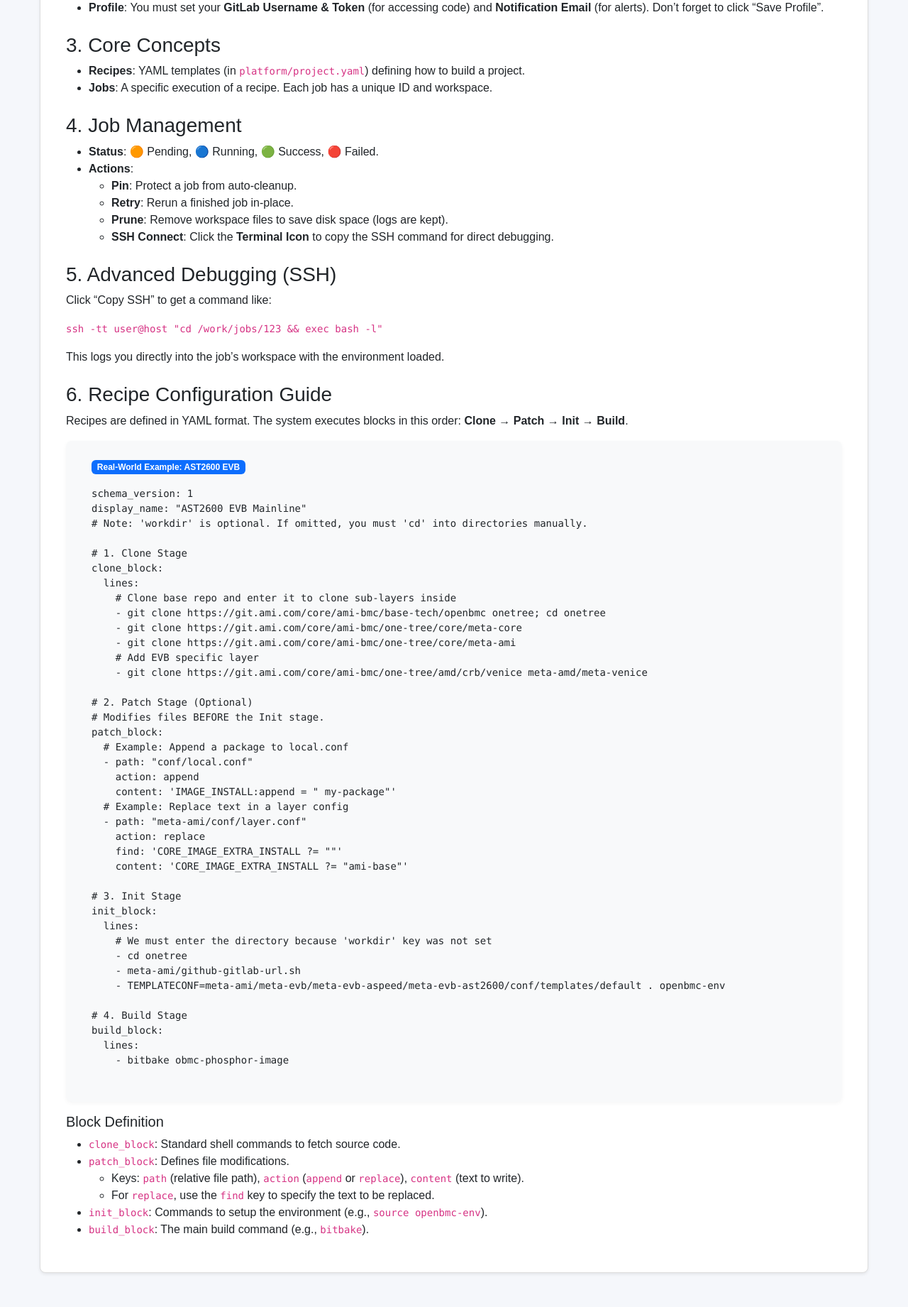
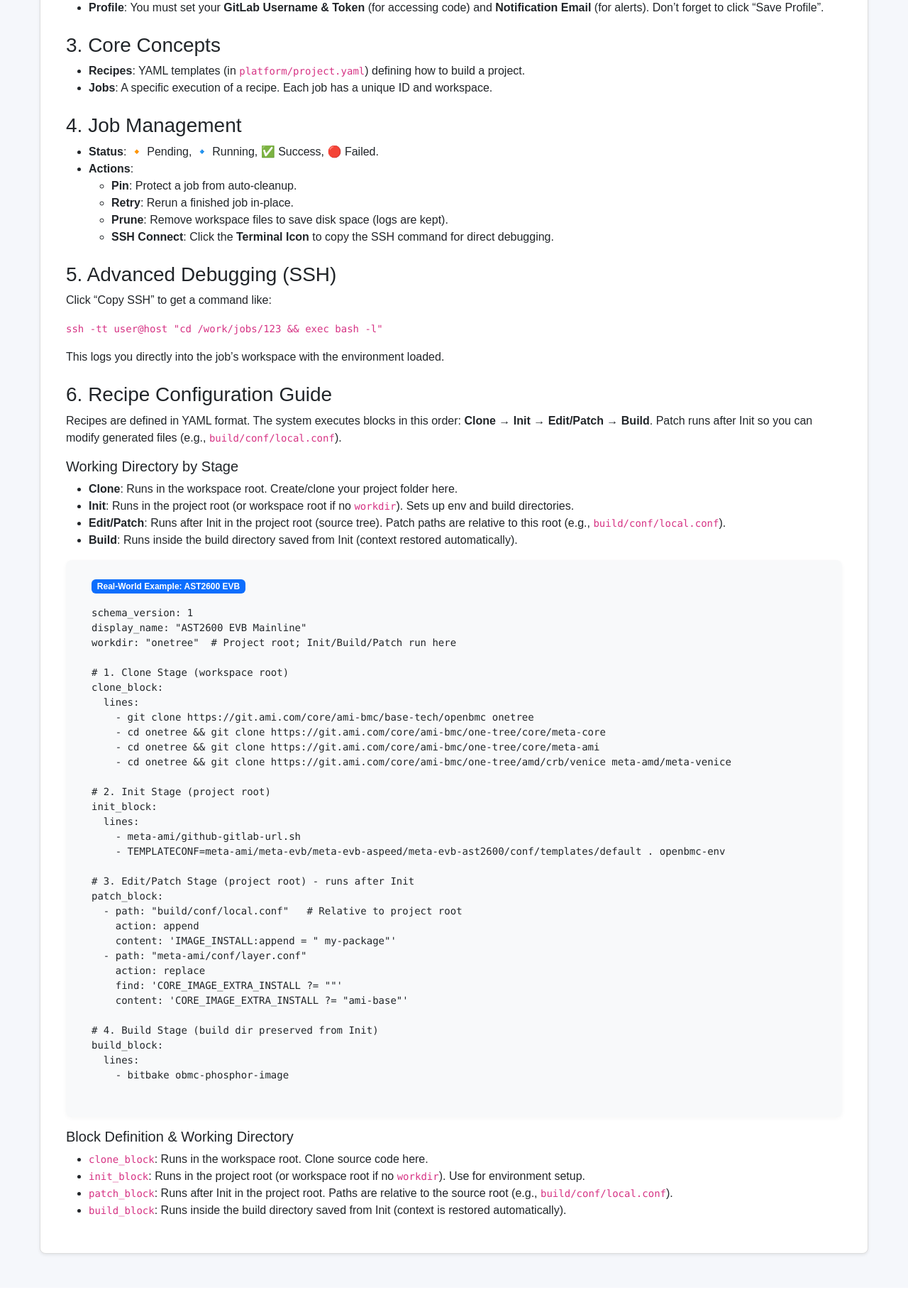
Before and after one commit to hanhanlee/autobuild_onetree, a FastAPI app: page /help in a window 1280 px wide. Shown: the part 340-2181 px from the top of the page at 71% size. After the commit the page ends 2110 px from the top, so only its background shows below. Run offline with FastAPI, Linux system fonts and the light colour scheme; some libraries are stand-ins or nearby versions.

Commit message:
docs: update help page for v0.90 edit/patch logic
- Update execution order documentation to: Clone -> Init -> Edit/Patch
  -> Build.
- Clarify that Edit/Patch stage runs at the Project Root (Source
  Tree), allowing modifications to Init-generated files via relative
  paths (e.g., `build/conf/local.conf`).
- Update the "Real-World Example" YAML to demonstrate the `workdir`
  property and correct patching paths.
- Synchronize Chinese translations with the new logic.

```diff
--- a/templates/help.html
+++ b/templates/help.html
@@ -36,7 +36,7 @@
 
       <h3 class="mt-4">4. Job Management</h3>
       <ul>
-        <li><strong>Status</strong>: 🟠 Pending, 🔵 Running, 🟢 Success, 🔴 Failed.</li>
+        <li><strong>Status</strong>: 🔸 Pending, 🔹 Running, ✅ Success, 🔴 Failed.</li>
         <li><strong>Actions</strong>:
           <ul>
             <li><strong>Pin</strong>: Protect a job from auto-cleanup.</li>
@@ -53,7 +53,15 @@
       <p>This logs you directly into the job’s workspace with the environment loaded.</p>
 
       <h3 class="mt-4">6. Recipe Configuration Guide</h3>
-      <p>Recipes are defined in YAML format. The system executes blocks in this order: <strong>Clone &rarr; Patch &rarr; Init &rarr; Build</strong>.</p>
+      <p>Recipes are defined in YAML format. The system executes blocks in this order: <strong>Clone &rarr; Init &rarr; Edit/Patch &rarr; Build</strong>. Patch runs after Init so you can modify generated files (e.g., <code>build/conf/local.conf</code>).</p>
+
+      <h5 class="mt-3">Working Directory by Stage</h5>
+      <ul>
+        <li><strong>Clone</strong>: Runs in the workspace root. Create/clone your project folder here.</li>
+        <li><strong>Init</strong>: Runs in the project root (or workspace root if no <code>workdir</code>). Sets up env and build directories.</li>
+        <li><strong>Edit/Patch</strong>: Runs after Init in the project root (source tree). Patch paths are relative to this root (e.g., <code>build/conf/local.conf</code>).</li>
+        <li><strong>Build</strong>: Runs inside the build directory saved from Init (context restored automatically).</li>
+      </ul>
 
       <div class="card bg-light border-0">
         <div class="card-header bg-transparent border-0 pb-0">
@@ -62,159 +70,143 @@
         <div class="card-body p-3">
 <pre><code class="language-yaml">schema_version: 1
 display_name: "AST2600 EVB Mainline"
-# Note: 'workdir' is optional. If omitted, you must 'cd' into directories manually.
+workdir: "onetree"  # Project root; Init/Build/Patch run here
 
-# 1. Clone Stage
+# 1. Clone Stage (workspace root)
 clone_block:
   lines:
-    # Clone base repo and enter it to clone sub-layers inside
-    - git clone https://git.ami.com/core/ami-bmc/base-tech/openbmc onetree; cd onetree
-    - git clone https://git.ami.com/core/ami-bmc/one-tree/core/meta-core
-    - git clone https://git.ami.com/core/ami-bmc/one-tree/core/meta-ami
-    # Add EVB specific layer
-    - git clone https://git.ami.com/core/ami-bmc/one-tree/amd/crb/venice meta-amd/meta-venice
+    - git clone https://git.ami.com/core/ami-bmc/base-tech/openbmc onetree
+    - cd onetree && git clone https://git.ami.com/core/ami-bmc/one-tree/core/meta-core
+    - cd onetree && git clone https://git.ami.com/core/ami-bmc/one-tree/core/meta-ami
+    - cd onetree && git clone https://git.ami.com/core/ami-bmc/one-tree/amd/crb/venice meta-amd/meta-venice
 
-# 2. Patch Stage (Optional)
-# Modifies files BEFORE the Init stage.
+# 2. Init Stage (project root)
+init_block:
+  lines:
+    - meta-ami/github-gitlab-url.sh
+    - TEMPLATECONF=meta-ami/meta-evb/meta-evb-aspeed/meta-evb-ast2600/conf/templates/default . openbmc-env
+
+# 3. Edit/Patch Stage (project root) - runs after Init
 patch_block:
-  # Example: Append a package to local.conf
-  - path: "conf/local.conf"
+  - path: "build/conf/local.conf"   # Relative to project root
     action: append
     content: 'IMAGE_INSTALL:append = " my-package"'
-  # Example: Replace text in a layer config
   - path: "meta-ami/conf/layer.conf"
     action: replace
     find: 'CORE_IMAGE_EXTRA_INSTALL ?= ""'
     content: 'CORE_IMAGE_EXTRA_INSTALL ?= "ami-base"'
 
-# 3. Init Stage
-init_block:
-  lines:
-    # We must enter the directory because 'workdir' key was not set
-    - cd onetree
-    - meta-ami/github-gitlab-url.sh
-    - TEMPLATECONF=meta-ami/meta-evb/meta-evb-aspeed/meta-evb-ast2600/conf/templates/default . openbmc-env
-
-# 4. Build Stage
+# 4. Build Stage (build dir preserved from Init)
 build_block:
   lines:
     - bitbake obmc-phosphor-image</code></pre>
         </div>
       </div>
 
-      <h5 class="mt-3">Block Definition</h5>
+      <h5 class="mt-3">Block Definition &amp; Working Directory</h5>
       <ul>
-          <li><code>clone_block</code>: Standard shell commands to fetch source code.</li>
-          <li><code>patch_block</code>: Defines file modifications.
-              <ul>
-                  <li>Keys: <code>path</code> (relative file path), <code>action</code> (<code>append</code> or <code>replace</code>), <code>content</code> (text to write).</li>
-                  <li>For <code>replace</code>, use the <code>find</code> key to specify the text to be replaced.</li>
-              </ul>
-          </li>
-          <li><code>init_block</code>: Commands to setup the environment (e.g., <code>source openbmc-env</code>).</li>
-          <li><code>build_block</code>: The main build command (e.g., <code>bitbake</code>).</li>
+          <li><code>clone_block</code>: Runs in the workspace root. Clone source code here.</li>
+          <li><code>init_block</code>: Runs in the project root (or workspace root if no <code>workdir</code>). Use for environment setup.</li>
+          <li><code>patch_block</code>: Runs after Init in the project root. Paths are relative to the source root (e.g., <code>build/conf/local.conf</code>).</li>
+          <li><code>build_block</code>: Runs inside the build directory saved from Init (context is restored automatically).</li>
       </ul>
     </div>
 
     <div id="lang-zh" style="display: none;">
-      <h3 class="mt-4">1. 快速上手 (Quick Start)</h3>
+      <h3 class="mt-4">1. 快速開始 (Quick Start)</h3>
       <ol>
-          <li><strong>登入</strong>：使用您的系統帳號登入。</li>
-          <li><strong>設定 Profile</strong>：前往 My Profile，填寫您的 GitLab Token 與 Email。</li>
-          <li><strong>建立 Job</strong>：點擊 "Create Job"，選擇一個 Recipe，然後按下 Create。</li>
-          <li><strong>等待通知</strong>：完成後您會收到 Email 通知。</li>
+          <li><strong>登入</strong>：使用系統帳密登入。</li>
+          <li><strong>設定 Profile</strong>：到 My Profile 填寫 GitLab Token 與 Email。</li>
+          <li><strong>建立 Job</strong>：點選 Create Job，選擇 Recipe 後按 Create。</li>
+          <li><strong>等待通知</strong>：完成後會寄送 Email 通知。</li>
       </ol>
 
-      <h3 class="mt-4">2. 初次設定 (Initial Setup)</h3>
+      <h3 class="mt-4">2. 初始設定 (Initial Setup)</h3>
       <ul>
-          <li><strong>Profile 設定</strong>：您必須設定 <strong>GitLab Username &amp; Token</strong> (用於存取程式碼) 以及 <strong>Notification Email</strong> (接收通知)。設定完成後請記得點擊 "Save Profile"。</li>
+          <li><strong>Profile 必填</strong>：需填寫 <strong>GitLab Username &amp; Token</strong>（取得程式碼）與 <strong>Notification Email</strong>（通知），並按下 “Save Profile”。</li>
       </ul>
 
       <h3 class="mt-4">3. 核心概念 (Core Concepts)</h3>
       <ul>
-          <li><strong>Recipes (配方)</strong>：定義如何建置專案的 YAML 模板 (位於 <code>platform/project.yaml</code>)。</li>
-          <li><strong>Jobs (任務)</strong>：Recipe 的一次執行實例。每個 Job 都有獨立的 ID 與 Workspace。</li>
+          <li><strong>Recipes（配方）</strong>：定義建置流程的 YAML（放在 <code>platform/project.yaml</code>）。</li>
+          <li><strong>Jobs（任務）</strong>：一次 Recipe 執行，每個 Job 有獨立 ID 與 Workspace。</li>
       </ul>
 
       <h3 class="mt-4">4. 任務管理 (Job Management)</h3>
       <ul>
-          <li><strong>狀態</strong>：<span class="text-warning">🟠 Pending (排隊中)</span>, <span class="text-primary">🔵 Running (執行中)</span>, <span class="text-success">🟢 Success (成功)</span>, <span class="text-danger">🔴 Failed (失敗)</span>。</li>
+          <li><strong>狀態</strong>：🔸 Pending、🔹 Running、✅ Success、🔴 Failed。</li>
           <li><strong>操作</strong>：
               <ul>
-                  <li><strong>Pin (釘選)</strong>：保護 Job 不被自動清理。</li>
-                  <li><strong>Retry (重試)</strong>：原地重新執行已結束的 Job。</li>
-                  <li><strong>Prune (清理)</strong>：刪除 Workspace 檔案以釋放空間 (保留 Log)。</li>
-                  <li><strong>SSH Connect</strong>：點擊 <strong>終端機圖示</strong> 可複製 SSH 指令進行除錯。</li>
+                  <li><strong>Pin</strong>：防止任務被自動清理。</li>
+                  <li><strong>Retry</strong>：重新執行已完成的任務。</li>
+                  <li><strong>Prune</strong>：清理 Workspace 節省空間（保留 Log）。</li>
+                  <li><strong>SSH Connect</strong>：點「終端機圖示」複製 SSH 指令以便除錯。</li>
               </ul>
           </li>
       </ul>
 
       <h3 class="mt-4">5. 進階除錯 (SSH)</h3>
-      <p>點擊列表中的 "Copy SSH" 按鈕可取得如下指令：</p>
+      <p>按下 “Copy SSH” 會得到：</p>
       <blockquote><code>ssh -tt user@host "cd /work/jobs/123 &amp;&amp; exec bash -l"</code></blockquote>
-      <p>這能讓您直接登入該 Job 的 Workspace 並載入好環境變數。</p>
+      <p>會直接進入該 Job 的 Workspace，環境已載入。</p>
 
       <h3 class="mt-4">6. Recipe 配置指南 (Recipe Configuration Guide)</h3>
-      <p>Recipe 使用 YAML 格式定義。系統執行順序為：<strong>Clone &rarr; Patch &rarr; Init &rarr; Build</strong>。</p>
+      <p>Recipe 以 YAML 定義，執行順序為 <strong>Clone &rarr; Init &rarr; Edit/Patch &rarr; Build</strong>。Patch 排在 Init 之後，可修改 Init 產生的檔案（例如 <code>build/conf/local.conf</code>）。</p>
+
+      <h5 class="mt-3">各階段工作目錄</h5>
+      <ul>
+          <li><strong>Clone</strong>：在 workspace root 執行，用來建立/clone 專案目錄。</li>
+          <li><strong>Init</strong>：在專案根目錄執行（未設定 <code>workdir</code> 則在 workspace root），用來設定環境與建立 build 目錄。</li>
+          <li><strong>Edit/Patch</strong>：Init 之後在專案根目錄執行，路徑以原始碼根目錄為基準（例如 <code>build/conf/local.conf</code>）。</li>
+          <li><strong>Build</strong>：在 Init 保存的 build 目錄內執行（自動還原 context）。</li>
+      </ul>
 
       <div class="card bg-light border-0">
         <div class="card-header bg-transparent border-0 pb-0">
-            <span class="badge bg-primary">實例參考: AST2600 EVB</span>
+            <span class="badge bg-primary">實例：AST2600 EVB</span>
         </div>
         <div class="card-body p-3">
           <pre><code class="language-yaml">schema_version: 1
 display_name: "AST2600 EVB Mainline"
-# 注意: 'workdir' 是選填的。如果省略，您必須在指令中手動 'cd' 進入目錄。
+workdir: "onetree"  # 專案根目錄，Init/Build/Patch 都在這裡
 
-# 1. Clone 階段
+# 1. Clone 階段 (workspace root)
 clone_block:
   lines:
-    # Clone 基礎 repo 並進入目錄以 clone 子層
-    - git clone https://git.ami.com/core/ami-bmc/base-tech/openbmc onetree; cd onetree
-    - git clone https://git.ami.com/core/ami-bmc/one-tree/core/meta-core
-    - git clone https://git.ami.com/core/ami-bmc/one-tree/core/meta-ami
-    # 加入 EVB 特定層
-    - git clone https://git.ami.com/core/ami-bmc/one-tree/amd/crb/venice meta-amd/meta-venice
+    - git clone https://git.ami.com/core/ami-bmc/base-tech/openbmc onetree
+    - cd onetree && git clone https://git.ami.com/core/ami-bmc/one-tree/core/meta-core
+    - cd onetree && git clone https://git.ami.com/core/ami-bmc/one-tree/core/meta-ami
+    - cd onetree && git clone https://git.ami.com/core/ami-bmc/one-tree/amd/crb/venice meta-amd/meta-venice
 
-# 2. Patch 階段 (選填)
-# 在 Init 階段前修改檔案
+# 2. Init 階段 (專案根目錄)
+init_block:
+  lines:
+    - meta-ami/github-gitlab-url.sh
+    - TEMPLATECONF=meta-ami/meta-evb/meta-evb-aspeed/meta-evb-ast2600/conf/templates/default . openbmc-env
+
+# 3. Edit/Patch 階段 (專案根目錄，Init 之後)
 patch_block:
-  # 範例: 在 local.conf 後面附加內容
-  - path: "conf/local.conf"
+  - path: "build/conf/local.conf"   # 相對於專案根目錄
     action: append
     content: 'IMAGE_INSTALL:append = " my-package"'
-  # 範例: 取代 layer config 中的文字
   - path: "meta-ami/conf/layer.conf"
     action: replace
     find: 'CORE_IMAGE_EXTRA_INSTALL ?= ""'
     content: 'CORE_IMAGE_EXTRA_INSTALL ?= "ami-base"'
 
-# 3. Init 階段
-init_block:
-  lines:
-    # 因為沒有設定 workdir key，我們必須手動進入目錄
-    - cd onetree
-    - meta-ami/github-gitlab-url.sh
-    - TEMPLATECONF=meta-ami/meta-evb/meta-evb-aspeed/meta-evb-ast2600/conf/templates/default . openbmc-env
-
-# 4. Build 階段
+# 4. Build 階段 (Init 保存的 build 目錄)
 build_block:
   lines:
     - bitbake obmc-phosphor-image</code></pre>
         </div>
       </div>
 
-      <h5 class="mt-3">區塊定義</h5>
+      <h5 class="mt-3">區塊說明與工作目錄</h5>
       <ul>
-          <li><code>clone_block</code>: 下載程式碼的標準 Shell 指令。</li>
-          <li><code>patch_block</code>: 定義檔案修改。
-              <ul>
-                  <li>關鍵字: <code>path</code> (相對路徑), <code>action</code> (<code>append</code> 或 <code>replace</code>), <code>content</code> (寫入內容)。</li>
-                  <li>若是 <code>replace</code>，需使用 <code>find</code> 指定要被取代的文字。</li>
-              </ul>
-          </li>
-          <li><code>init_block</code>: 初始化建置環境 (例如 <code>source openbmc-env</code>)。</li>
-          <li><code>build_block</code>: 主要建置指令 (例如 <code>bitbake</code>)。</li>
+          <li><code>clone_block</code>：在 workspace root 執行，用來抓取原始碼。</li>
+          <li><code>init_block</code>：在專案根目錄（或未設 <code>workdir</code> 時的 workspace root）執行，負責環境設定。</li>
+          <li><code>patch_block</code>：Init 之後在專案根目錄執行，路徑以原始碼根目錄為基準（如 <code>build/conf/local.conf</code>）。</li>
+          <li><code>build_block</code>：在 Init 保存的 build 目錄內執行，context 會自動還原。</li>
       </ul>
     </div>
   </div>
```
